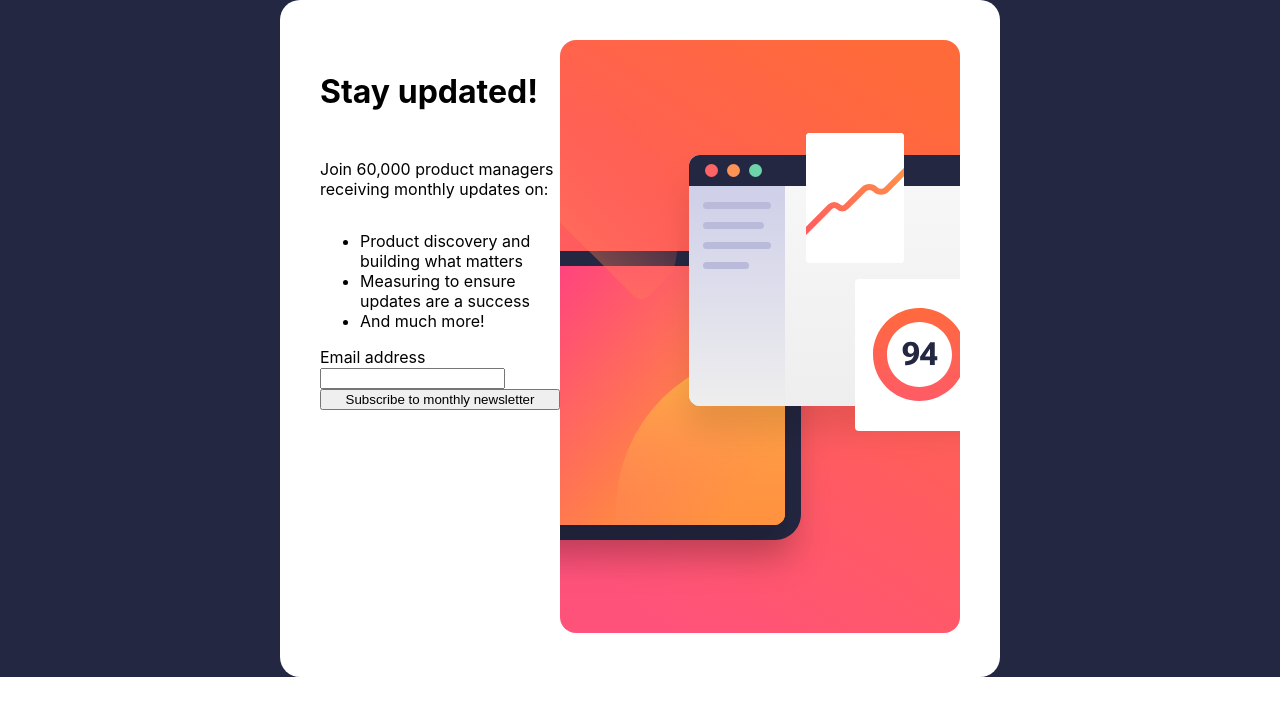
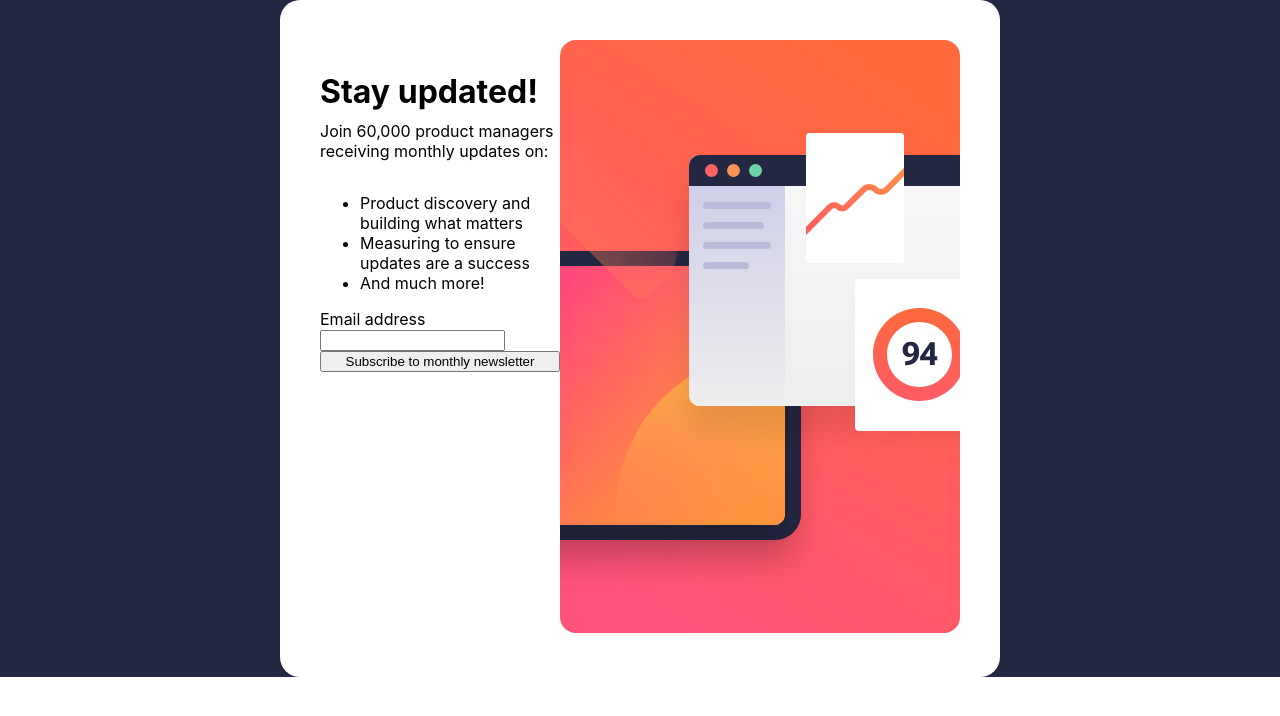
Before and after one commit to steven-mpawulo/newsletter-signup-form, a React (Create React App) app: page / in a window 1280 px wide. Shown: the top 716 px of the page. Built offline with nearby package versions, Linux system fonts and the light colour scheme.

Commit message:
removes bottom margin from stay updated text and also adds top margin to product managers text

```diff
--- a/src/styles/news_letter_signup_form.css
+++ b/src/styles/news_letter_signup_form.css
@@ -21,4 +21,9 @@
 .stay-updated-text {
     font-size: 32px;
     font-weight: bold;
+    margin-bottom: 0;
 }
+
+.product-managers-text {
+    margin-top: 10px;
+}
```
